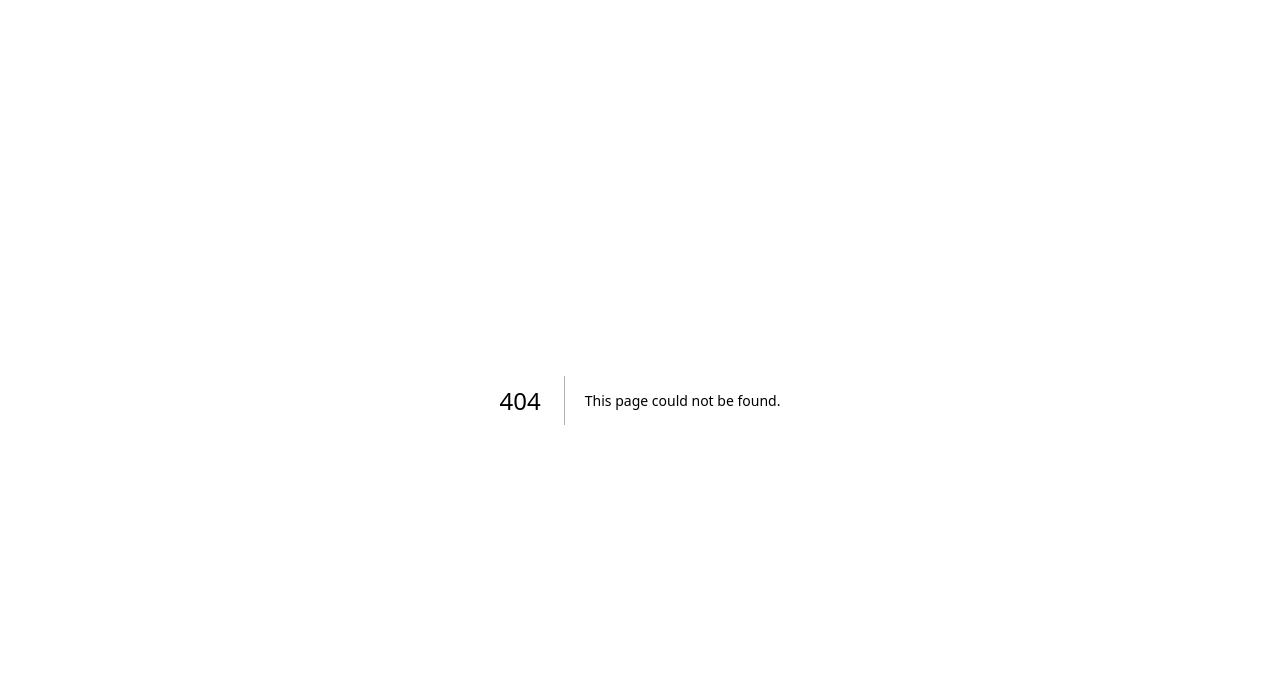
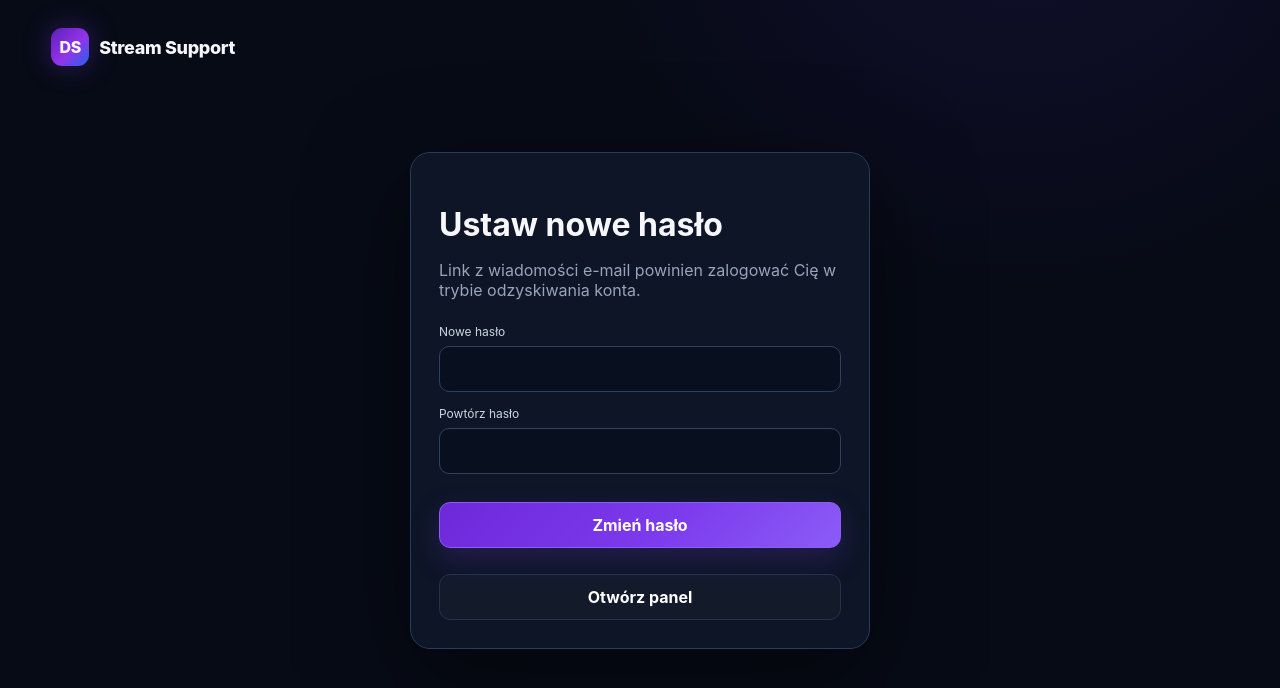
Before and after one commit to DominikSolorz/Dominik, a Next.js app: page /auth/update-password in a window 1280 px wide. Before the commit this address had no page. Shown: the top 688 px of the page. Built offline with nearby package versions, Linux system fonts and the light colour scheme; no server answers.

Commit message:
Add secure password update flow

```diff
--- /dev/null
+++ b/app/auth/update-password/page.tsx
@@ -0,0 +1,11 @@
+"use client";
+import { FormEvent, useState } from "react";
+import Link from "next/link";
+import { supabase } from "@/lib/supabase";
+import { Brand } from "@/components/Brand";
+
+export default function UpdatePasswordPage(){
+ const [password,setPassword]=useState("");const [confirm,setConfirm]=useState("");const [status,setStatus]=useState("");
+ async function submit(e:FormEvent){e.preventDefault();if(password.length<8){setStatus("Hasło musi mieć minimum 8 znaków.");return;}if(password!==confirm){setStatus("Hasła nie są identyczne.");return;}const {error}=await supabase.auth.updateUser({password});if(error)setStatus(error.message);else setStatus("Hasło zostało zmienione. Możesz przejść do panelu.");}
+ return <main className="authShell"><Link href="/" className="brandLink"><Brand/></Link><section className="authCard"><h1>Ustaw nowe hasło</h1><p>Link z wiadomości e-mail powinien zalogować Cię w trybie odzyskiwania konta.</p><form onSubmit={submit}><label>Nowe hasło<input type="password" minLength={8} required value={password} onChange={e=>setPassword(e.target.value)}/></label><label>Powtórz hasło<input type="password" minLength={8} required value={confirm} onChange={e=>setConfirm(e.target.value)}/></label><button className="button primary wide">Zmień hasło</button></form>{status?<div className="statusBox">{status}</div>:null}<Link href="/dashboard" className="button ghost wide">Otwórz panel</Link></section></main>;
+}
```
